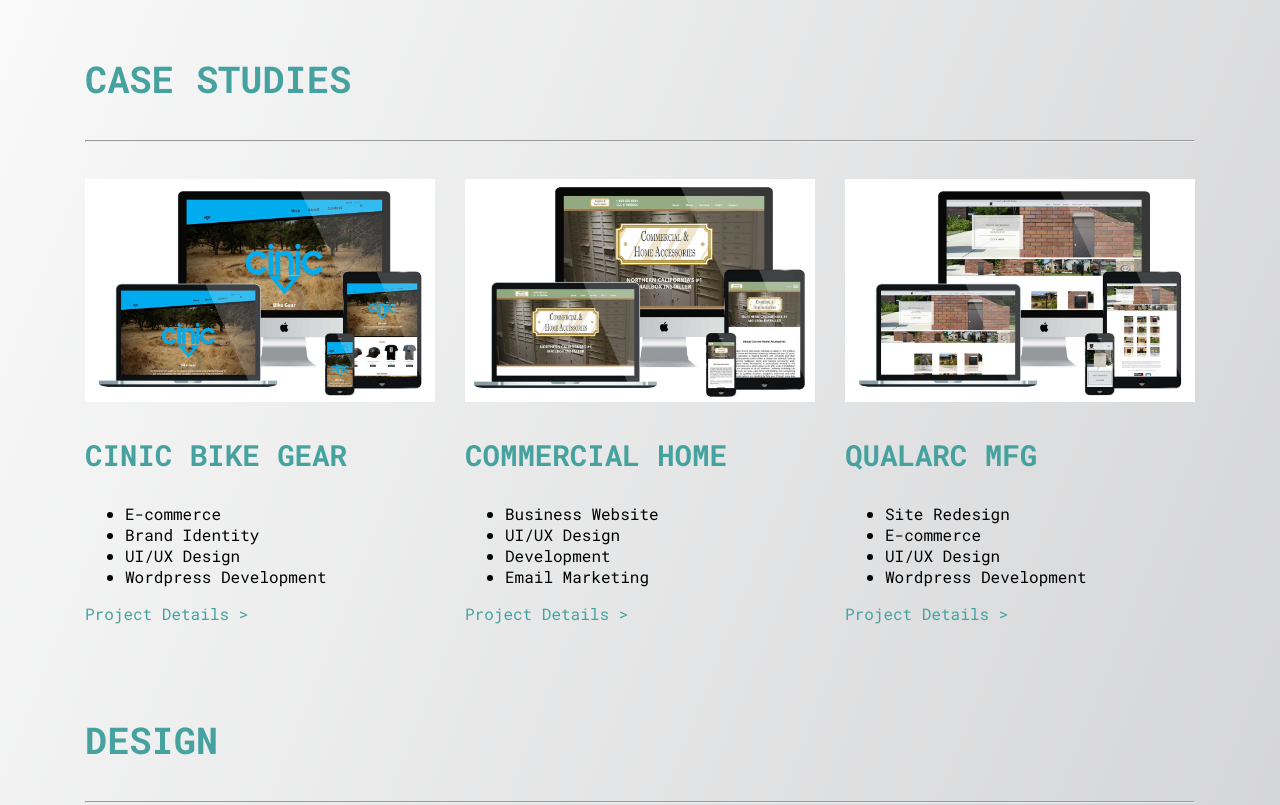
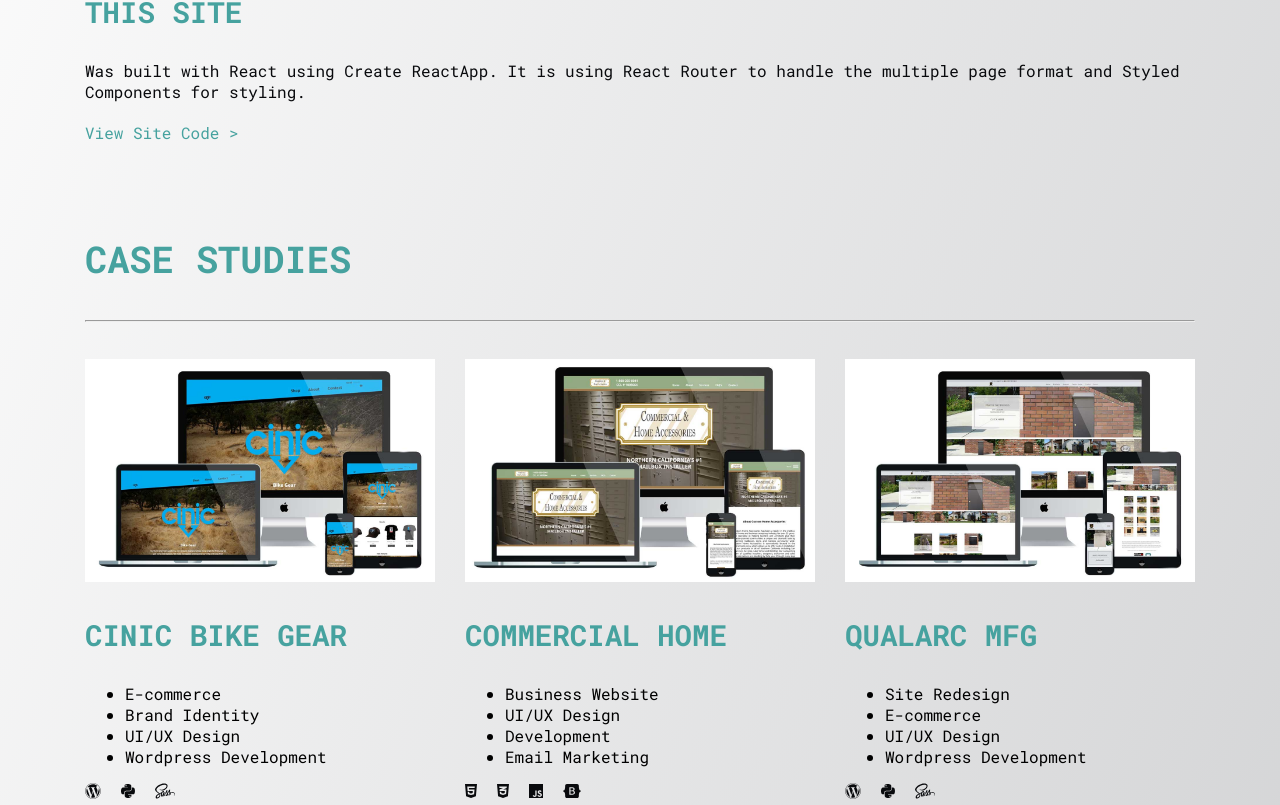
Before and after one commit to nickcarls0n/Portfolio, a React (Create React App) app: page /projects in a window 1280 px wide. Shown: the part 679-1484 px from the top of the page. Built offline with nearby package versions, Linux system fonts and the light colour scheme.

Commit message:
Contact form set up

```diff
--- a/src/components/button/Button.tsx
+++ b/src/components/button/Button.tsx
@@ -3,14 +3,25 @@
 import styled from "styled-components";
 
 interface ButtonProps {
-  to: string;
+  to?: string;
   text?: string;
+  type?: "button" | "reset" | "submit";
+  style?: {};
 }
 
 const Button = (props: ButtonProps) => {
+  const { to = "/", text, type, style } = props;
   return (
     <>
-      <StyledButton to={props.to}>{props.text}</StyledButton>
+      {type ? (
+        <StyledButton as="button" style={style} type={type}>
+          {text}
+        </StyledButton>
+      ) : (
+        <StyledButton to={to} style={style}>
+          {text}
+        </StyledButton>
+      )}
     </>
   );
 };
--- /dev/null
+++ b/src/components/forms/ContactForm.tsx
@@ -0,0 +1,47 @@
+import React from "react";
+import Button from "../../components/button/Button";
+import styled from "styled-components";
+
+const ContactForm = () => {
+  return (
+    <>
+      <div className="container">
+        <div className="row">
+          <FormWrapper>
+            <h3>Contact Me</h3>
+            <Form
+              action="https://docs.google.com/forms/u/0/d/e/1FAIpQLSdvSKii47RBrkk2wV-PswPqKk3ZqiJR7jWtaS_sq3ESmZdfeA/formResponse"
+              method="post"
+            >
+              <label className="white-text">Name</label>
+              <input type="text" id="entry.1630247408" name="name" required />
+              <label className="white-text">Email</label>
+              <input type="email" id="email" name="entry.1807431491" required />
+              <label className="white-text">How Can I Help?</label>
+              <textarea name="entry.314039078" rows={5} required />
+              <Button
+                text="Submit"
+                style={{ width: "fit-content" }}
+                type="submit"
+              />
+            </Form>
+          </FormWrapper>
+        </div>
+      </div>
+    </>
+  );
+};
+
+const FormWrapper = styled.div.attrs({
+  className: "col-md-7 offset-md-1",
+})`
+  background: rgba(0, 0, 0, 0.66);
+  padding: 40px 40px 60px 40px;
+`;
+
+const Form = styled.form`
+  display: flex;
+  flex-direction: column;
+`;
+
+export default ContactForm;
--- a/src/components/home/IntroSection.tsx
+++ b/src/components/home/IntroSection.tsx
@@ -8,6 +8,7 @@
   faWordpress,
   faPython,
   faSass,
+  faBootstrap,
 } from "@fortawesome/free-brands-svg-icons";
 import ReactTooltip from "react-tooltip";
 import styled from "styled-components";
@@ -39,6 +40,7 @@
                 <WebIcon data-tip="HTML 5" icon={faHtml5} />
                 <WebIcon data-tip="css 3" icon={faCss3Alt} />
                 <WebIcon data-tip="Sass" icon={faSass} />
+                <WebIcon data-tip="Bootstrap" icon={faBootstrap} />
                 <WebIcon data-tip="JavaScript" icon={faJs} />
                 <WebIcon data-tip="React" icon={faReact} />
                 <WebIcon data-tip="Python" icon={faPython} />
--- a/src/pages/Projects.tsx
+++ b/src/pages/Projects.tsx
@@ -8,6 +8,18 @@
 import Spacer from "../components/spacer/Spacer";
 import Footer from "../components/footer/Footer";
 import LinkText from "../components/button/LinkText";
+import { FontAwesomeIcon } from "@fortawesome/react-fontawesome";
+import {
+  faHtml5,
+  faCss3Alt,
+  faJs,
+  faReact,
+  faWordpress,
+  faPython,
+  faSass,
+  faBootstrap,
+} from "@fortawesome/free-brands-svg-icons";
+import ReactTooltip from "react-tooltip";
 
 const Projects = () => {
   const [viewModal, setViewModal] = useState(0);
@@ -52,6 +64,22 @@
             </ul>
           </div>
         </div>
+        <div className="row">
+          <div className="col">
+            <h3 className="accent-onlight">This Site</h3>
+            <p className="dark-text">
+              Was built with React using Create ReactApp. It is using React
+              Router to handle the multiple page format and Styled Components
+              for styling.
+            </p>
+            <LinkText
+              text="View Site Code"
+              link="https://github.com/nickcarls0n/Portfolio"
+              style={{ marginTop: "20px" }}
+              isExternal
+            />
+          </div>
+        </div>
         <Spacer height="60px" />
         <div className="row">
           <div className="col">
@@ -72,6 +100,11 @@
               <li>UI/UX Design</li>
               <li>Wordpress Development</li>
             </ul>
+            <div>
+              <ProjectIcon data-tip="WordPress" icon={faWordpress} />
+              <ProjectIcon data-tip="Python" icon={faPython} />
+              <ProjectIcon data-tip="Sass" icon={faSass} />
+            </div>
             <LinkText text="Project Details" link="/cinicbike" />
           </div>
           <div className="col-md-4">
@@ -86,6 +119,10 @@
               <li>Development</li>
               <li>Email Marketing</li>
             </ul>
+            <ProjectIcon data-tip="HTML 5" icon={faHtml5} />
+            <ProjectIcon data-tip="css 3" icon={faCss3Alt} />
+            <ProjectIcon data-tip="JavaScript" icon={faJs} />
+            <ProjectIcon data-tip="Bootstrap" icon={faBootstrap} />
             <LinkText text="Project Details" link="/cha" />
           </div>
           <div className="col-md-4">
@@ -100,6 +137,15 @@
               <li>UI/UX Design</li>
               <li>Wordpress Development</li>
             </ul>
+            <ProjectIcon data-tip="WordPress" icon={faWordpress} />
+            <ProjectIcon data-tip="Python" icon={faPython} />
+            <ProjectIcon data-tip="Sass" icon={faSass} />
+            {/* This is the tooltip for all the above ProjectIcons */}
+            <ReactTooltip
+              place="top"
+              backgroundColor="#46a29f"
+              textColor="#090a0d"
+            />
             <LinkText text="Project Details" link="/qualarc" />
           </div>
         </div>
@@ -158,7 +204,9 @@
               showModal={viewModal == 6}
               img="img/design/prestige-plaques-mockup.jpg"
               title="Prestige Plaques Website Design and Development"
-              about="This projects was a design and implementation of a website where users can select from a number of product options and make a purchase. I used Adobe xd for the design portion and created a custom e-commerce WordPress template."
+              about="This projects was a design and implementation of a website where users can select from a number of product options and make a purchase. I used Adobe xd for the design portion and created a custom e-commerce WordPress template using sass and php."
+              link="https://prestigeplaques.com/"
+              linkText="https://prestigeplaques.com/"
               onClick={() => setViewModal(0)}
             />
           </div>
@@ -173,7 +221,7 @@
               showModal={viewModal == 7}
               img="img/design/mailkeeper-web-mockup.jpg"
               title="MailKeeper Website Design and Development"
-              about="This projects was a completed redesign of an old very dated website. I used Adobe xd for the design portion and HTML/css leveraging Bootstrap for the site."
+              about="This projects was a completed redesign of an old very dated website. I used Adobe xd for the design portion and HTML/css and javaScript while  leveraging Bootstrap for the site layout."
               link="https://themailkeeper.com/"
               linkText="https://themailkeeper.com/"
               onClick={() => setViewModal(0)}
@@ -204,6 +252,12 @@
   margin-bottom: 37px;
 `;
 
+const ProjectIcon = styled(FontAwesomeIcon)`
+  margin-right: 20px;
+  margin-bottom: 1em;
+  color: #090a0d;
+`;
+
 const CaseStudyLink = styled(Link)`
   text-decoration: none;
   color: #46a29f;
--- a/src/pages/index.tsx
+++ b/src/pages/index.tsx
@@ -6,6 +6,7 @@
 import Spacer from "../components/spacer/Spacer";
 import styled from "styled-components";
 import Button from "../components/button/Button";
+import ContactForm from "../components/forms/ContactForm";
 
 const HomePage = () => {
   return (
@@ -58,11 +59,13 @@
                     </AboutList>
                   </div>
                 </div>
-                <Button to="/about" text="See More" />
+                <Button to="/about" text="More About Me" />
               </TextSection>
             </div>
           </div>
         </div>
+        <Spacer height="200px" />
+        <ContactForm />
       </main>
 
       <Footer />
```
